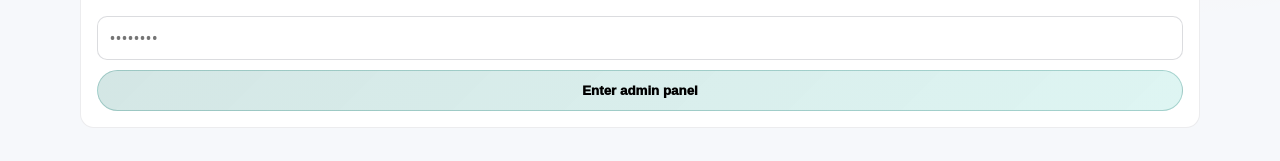
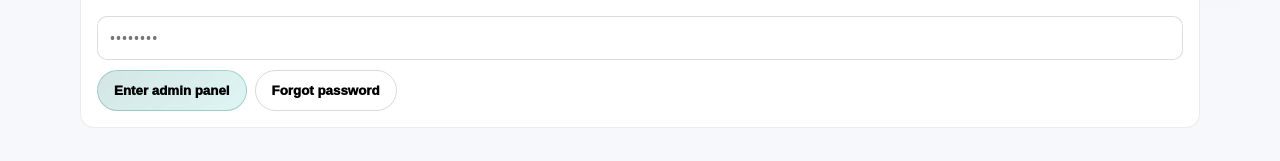
Before and after one commit to learngermanghana/Wesoamo-charity, a React (Vite) app: page /admin/login in a window 1280 px wide. Shown: the part 375-536 px from the top of the page. Built offline with nearby package versions, Linux system fonts and the light colour scheme; no server answers.

Commit message:
Improve admin login recovery and auth error messages

```diff
--- a/src/index.css
+++ b/src/index.css
@@ -697,6 +697,10 @@ input:focus, select:focus, textarea:focus{
   color:#b91c1c;
   font-weight:700;
 }
+.successText{
+  color:#166534;
+  font-weight:700;
+}
 @media (max-width: 900px){
   .adminFilters,
   .adminGrid{ grid-template-columns:1fr; }
--- a/src/pages/admin/AdminLoginPage.jsx
+++ b/src/pages/admin/AdminLoginPage.jsx
@@ -3,13 +3,15 @@ import { Navigate, useNavigate } from "react-router-dom";
 import Container from "../../components/Container";
 import SEO from "../../components/SEO";
 import { useAdminAuth } from "../../context/AdminAuthContext";
-import { signInAdminWithPassword } from "../../services/firebaseAuth";
+import { sendPasswordResetEmail, signInAdminWithPassword } from "../../services/firebaseAuth";
 
 export default function AdminLoginPage() {
   const [email, setEmail] = useState("");
   const [password, setPassword] = useState("");
   const [loading, setLoading] = useState(false);
   const [error, setError] = useState("");
+  const [resetMessage, setResetMessage] = useState("");
+  const [isResetting, setIsResetting] = useState(false);
   const { isAdmin, saveSession } = useAdminAuth();
   const navigate = useNavigate();
 
@@ -20,6 +22,7 @@ export default function AdminLoginPage() {
   const onSubmit = async (event) => {
     event.preventDefault();
     setError("");
+    setResetMessage("");
     setLoading(true);
 
     try {
@@ -30,6 +33,30 @@ export default function AdminLoginPage() {
       setError(err.message || "Could not sign in.");
     } finally {
       setLoading(false);
+    }
+  };
+
+
+  const onPasswordReset = async () => {
+    const trimmedEmail = email.trim();
+
+    if (!trimmedEmail) {
+      setError("Enter your email first to reset your password.");
+      setResetMessage("");
+      return;
+    }
+
+    setError("");
+    setResetMessage("");
+    setIsResetting(true);
+
+    try {
+      await sendPasswordResetEmail(trimmedEmail);
+      setResetMessage("Password reset email sent. Check your inbox.");
+    } catch (err) {
+      setError(err.message || "Could not send password reset email.");
+    } finally {
+      setIsResetting(false);
     }
   };
 
@@ -66,9 +93,20 @@ export default function AdminLoginPage() {
               required
             />
             {error && <div className="errorText">{error}</div>}
-            <button className="btn btn--primary" type="submit" disabled={loading}>
-              {loading ? "Signing in..." : "Enter admin panel"}
-            </button>
+            {resetMessage && <div className="successText">{resetMessage}</div>}
+            <div className="adminActions">
+              <button className="btn btn--primary" type="submit" disabled={loading || isResetting}>
+                {loading ? "Signing in..." : "Enter admin panel"}
+              </button>
+              <button
+                className="btn btn--outline"
+                type="button"
+                onClick={onPasswordReset}
+                disabled={loading || isResetting}
+              >
+                {isResetting ? "Sending reset..." : "Forgot password"}
+              </button>
+            </div>
           </form>
         </Container>
       </section>
--- a/src/services/firebaseAuth.js
+++ b/src/services/firebaseAuth.js
@@ -10,8 +10,22 @@ async function callAuthEndpoint(path, body) {
   const data = await response.json();
 
   if (!response.ok) {
-    const message = data?.error?.message?.replaceAll("_", " ") || "Authentication failed";
-    throw new Error(message);
+    const rawMessage = data?.error?.message || "";
+    const normalizedMessage = rawMessage.replaceAll("_", " ").toLowerCase();
+
+    if (normalizedMessage.includes("invalid login credentials") || normalizedMessage.includes("invalid password")) {
+      throw new Error("Invalid email or password.");
+    }
+
+    if (normalizedMessage.includes("too many attempts")) {
+      throw new Error("Too many attempts. Please wait and try again.");
+    }
+
+    if (normalizedMessage.includes("email not found")) {
+      throw new Error("No account found for this email.");
+    }
+
+    throw new Error(rawMessage.replaceAll("_", " ") || "Authentication failed");
   }
 
   return data;
@@ -24,3 +38,10 @@ export async function signInAdminWithPassword(email, password) {
     returnSecureToken: true
   });
 }
+
+export async function sendPasswordResetEmail(email) {
+  return callAuthEndpoint("accounts:sendOobCode", {
+    requestType: "PASSWORD_RESET",
+    email
+  });
+}
```
